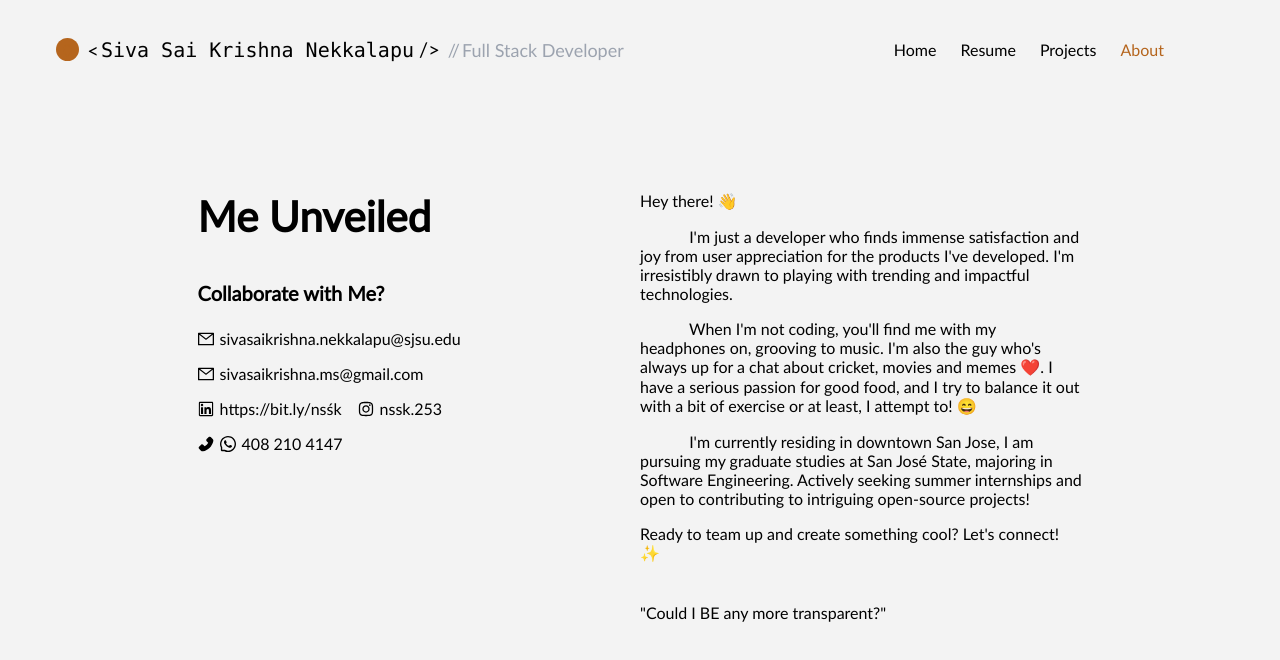
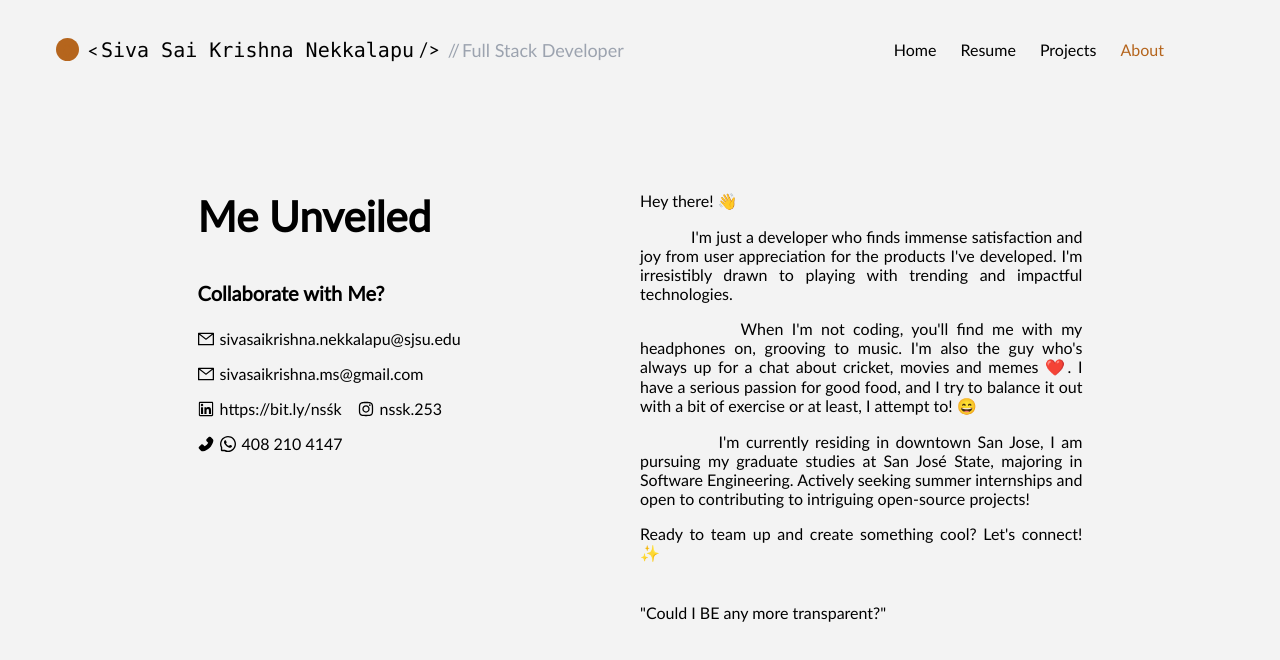
Before and after one commit to Sivasaikrishna19/My-Portfolio, a Next.js app in the folder client/: page /About in a window 1280 px wide. Shown: the top 660 px of the page. Built offline with nearby package versions, Linux system fonts and the light colour scheme.

Commit message:
text-justify

```diff
--- a/client/src/app/About/page.tsx
+++ b/client/src/app/About/page.tsx
@@ -22,11 +22,10 @@ const Page = () => {
 
   return (
     <div
-      className={`w-full flex ${
-        shouldAnimate
+      className={`w-full flex ${shouldAnimate
           ? "page-enter page-enter-active"
           : "page-exit page-exit-active"
-      }`}
+        }`}
     >
       <div className=" w-[70%] m-auto flex max-md:w-[85%] max-md:flex-col">
         <div className="w-[50%] max-md:w-full ">
@@ -86,7 +85,7 @@ const Page = () => {
             </div>
           </div>
         </div>
-        <div className="w-[50%] max-md:w-full">
+        <div className="w-[50%] max-md:w-full text-justify">
           Hey there! 👋
           <p>
             &nbsp; &nbsp; &nbsp; &nbsp; &nbsp; &nbsp; I&apos;m just a developer
--- a/client/src/app/page.tsx
+++ b/client/src/app/page.tsx
@@ -41,11 +41,10 @@ export default function Home() {
   // }, []);
   return (
     <div
-      className={`w-full ${
-        shouldAnimate
+      className={`w-full ${shouldAnimate
           ? "page-enter page-enter-active"
           : "page-exit page-exit-active"
-      }`}
+        }`}
     >
       <div className="w-[80%] m-auto  flex ">
         <div className="w-[50%] m-auto flex profile-pic p-8 max-md:hidden">
@@ -81,7 +80,7 @@ export default function Home() {
             <div className="text-[24px] mb-3 font-semibold max-md:text-[16px]">
               A Bit About Me
             </div>
-            <p className="font-light mb-8 text-[18px] max-md:text-[14px]">
+            <p className="font-light mb-8 text-[18px] max-md:text-[14px] text-justify">
               {about?.about}
             </p>
             <div className=" flex items-center w-full justify-evenly py-6">
```
Also changed, not shown: 2 other files (tests, documents, lock files or other folders).
